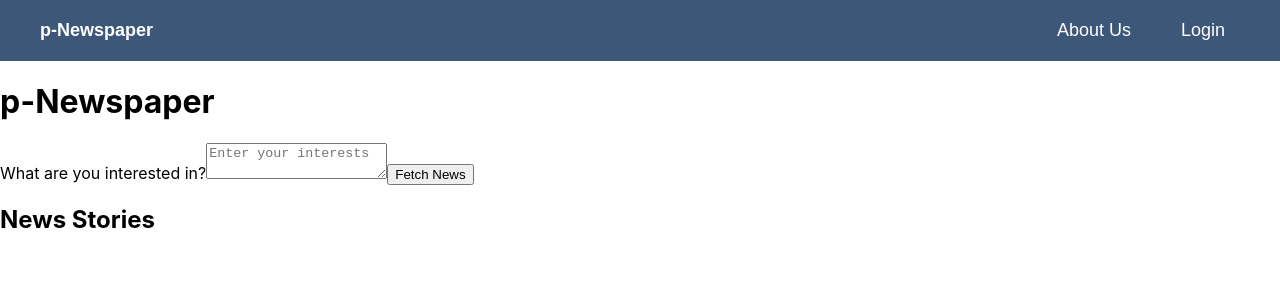
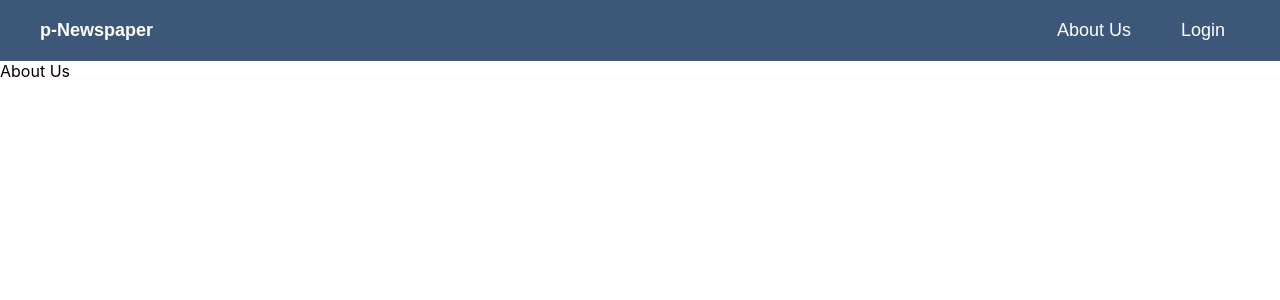
Before and after one commit to P-Newspaper/p-Newspaper, a React (Create React App) app in the folder frontend/: page /about in a window 1280 px wide. Shown: the top 300 px of the page. Built offline with nearby package versions, Linux system fonts and the light colour scheme.

Commit message:
routes w/ working navbar

```diff
--- a/frontend/package.json
+++ b/frontend/package.json
@@ -9,6 +9,7 @@
     "axios": "^1.6.7",
     "react": "^18.2.0",
     "react-dom": "^18.2.0",
+    "react-router-dom": "^6.22.3",
     "react-scripts": "^3.0.1",
     "web-vitals": "^2.1.4"
   },
--- a/frontend/src/App.js
+++ b/frontend/src/App.js
@@ -1,23 +1,16 @@
-import React, { useState } from 'react';
-import NewsForm from './components/NewsForm';
-import NewsList from './components/NewsList';
+import React from 'react';
+import { BrowserRouter as Router } from 'react-router-dom';
 import Navbar from './components/Navbar';
+import AppRoutes from './AppRoutes';
 
 function App() {
-    const [news, setNews] = useState([]);
-
-    // This function could be passed down to NewsForm and called with the response data
-    const updateNews = (newNews) => {
-        setNews(newNews);
-    };
-
     return (
-        <div className="App">
-            <Navbar />
-            <h1>p-Newspaper</h1>
-            <NewsForm onNewsFetched={updateNews} />
-            <NewsList news={news} />
-        </div>
+        <Router>
+            <div className="App">
+                <Navbar />
+                <AppRoutes />
+            </div>
+        </Router>
     );
 }
 
--- /dev/null
+++ b/frontend/src/AppRoutes.js
@@ -0,0 +1,18 @@
+import React from 'react';
+import { Route, Routes } from 'react-router-dom';
+import NewsForm from './components/NewsForm';
+import AboutUs from './components/AboutUs';
+import Login from './components/Login';
+
+function AppRoutes() {
+    return (
+        <Routes>
+            <Route path="/" element={<NewsForm />} />
+            <Route path="/about" element={<AboutUs />} />
+            <Route path="/login" element={<Login />} />
+        </Routes>
+
+    );
+}
+
+export default AppRoutes;
--- /dev/null
+++ b/frontend/src/components/AboutUs.js
@@ -0,0 +1,7 @@
+import React from 'react';
+
+function AboutUs() {
+    return <div>About Us</div>;
+}
+
+export default AboutUs;
--- /dev/null
+++ b/frontend/src/components/Login.js
@@ -0,0 +1,7 @@
+import React from 'react';
+
+function Login() {
+    return <div>Login</div>;
+}
+
+export default Login;
--- a/frontend/src/components/Navbar.js
+++ b/frontend/src/components/Navbar.js
@@ -1,16 +1,15 @@
 import React from 'react';
+import { Link } from 'react-router-dom';
 import '../styles.css';
 
 function Navbar() {
     return (
         <nav className="navbar">
             <div className="navbar-container">
-                <a href="/" className="navbar-logo">
-                    p-Newspaper
-                </a>
+                <Link to="/" className="navbar-logo">p-Newspaper</Link>
                 <div className="navbar-links">
-                    <a href="/about">About Us</a>
-                    <a href="/login">Login</a>
+                    <Link to="/about">About Us</Link>
+                    <Link to="/login">Login</Link>
                 </div>
             </div>
         </nav>
```
Also changed, not shown: frontend/src/Routes.js (deleted, +0 -14 lines), 1 other file (tests, documents, lock files or other folders).
